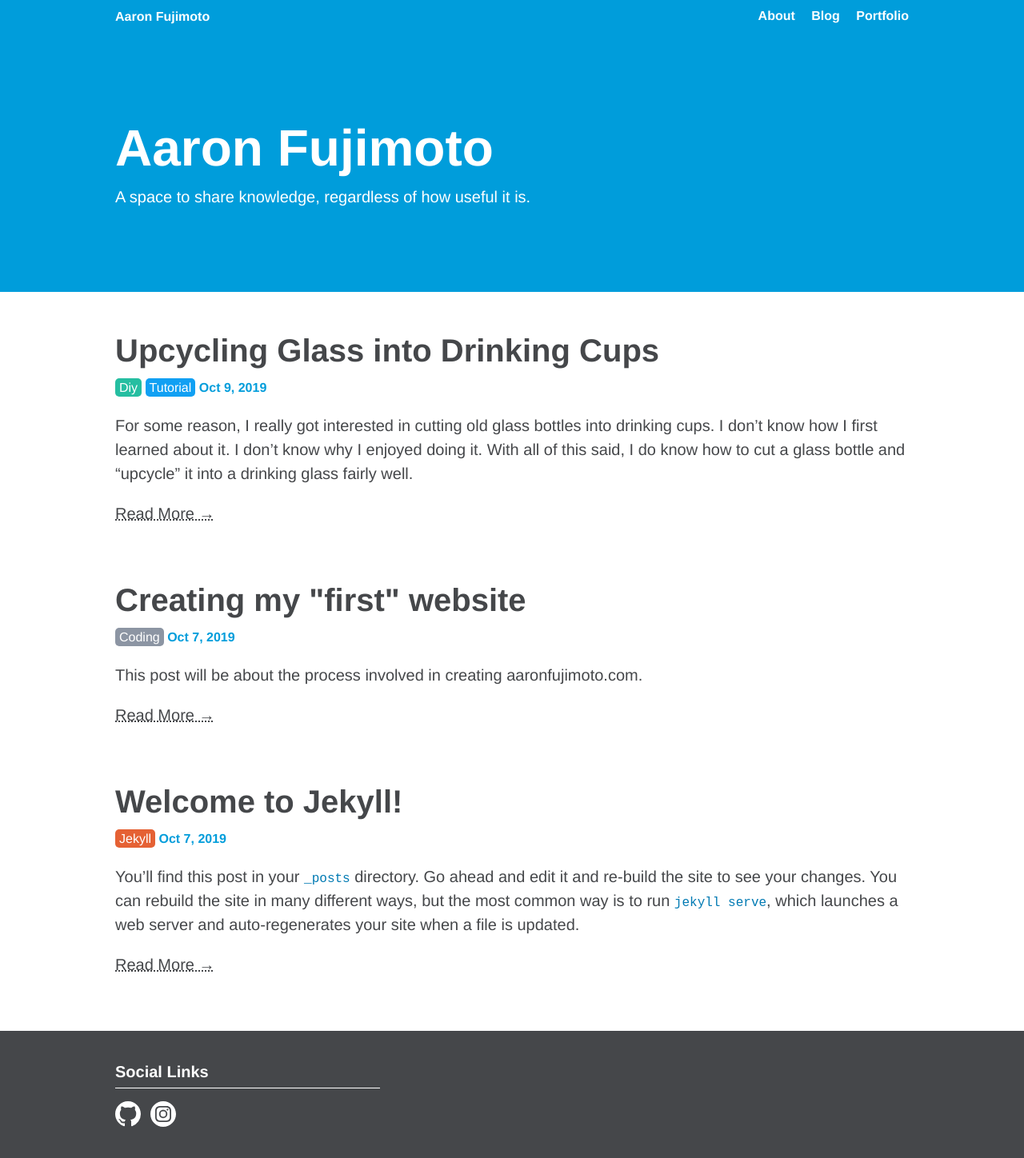
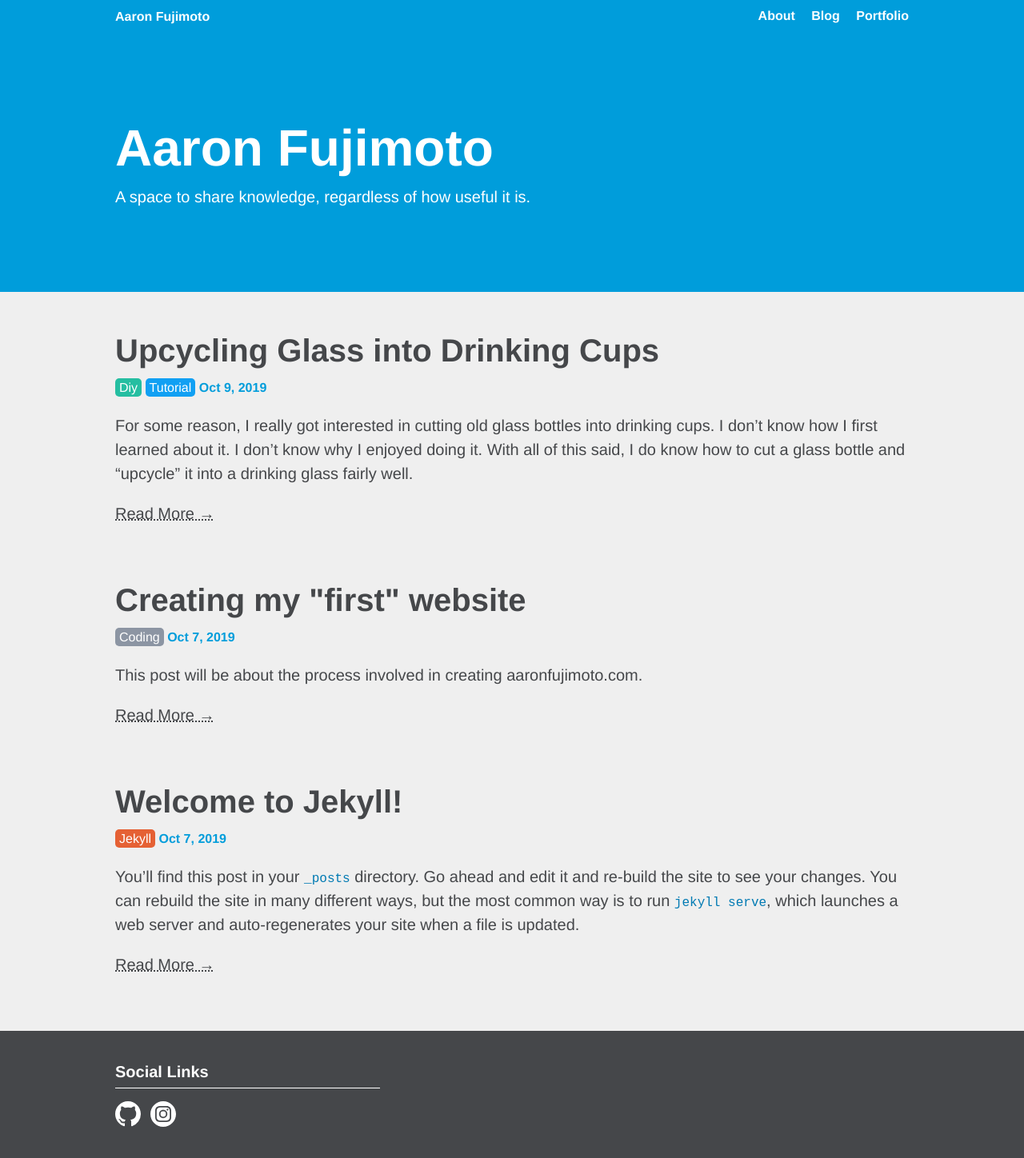
Before and after one commit to aaronfuj/aaronfuj.github.io, a Jekyll site: the page built from index.markdown, in a window 1280 px wide. Shown: the whole page at 80% size. Built offline with Jekyll 4.4.1, drawn with Linux system fonts in a browser that asks for light colours.

Commit message:
Default background to grey so white can pop

```diff
--- a/_sass/_base.scss
+++ b/_sass/_base.scss
@@ -32,7 +32,7 @@ body {
     font-size: $body-font-size;
     line-height: 1.5;
     color: $color-body-text;
-    background-color: #fff;
+    background-color: #efefef;
 }
 
 p {
```
